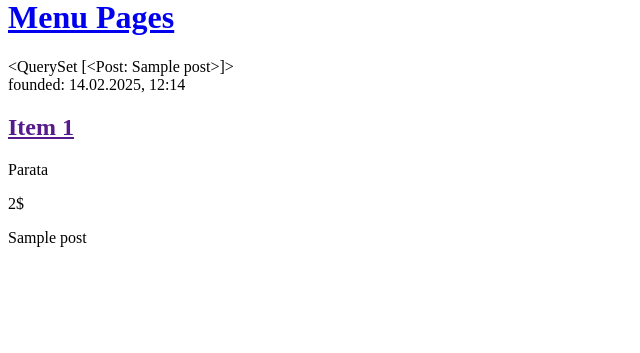
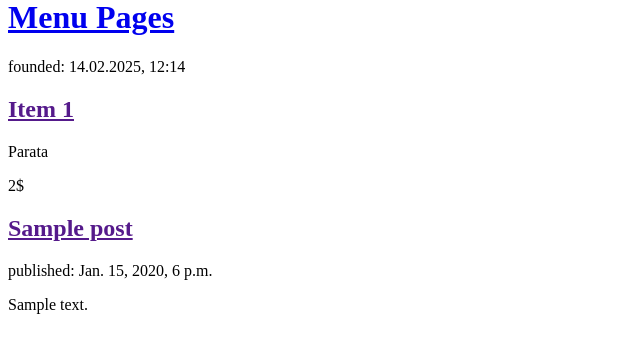
Before and after one commit to BanyarSawThit/taddib, a Django app: page / in a window 1280 px wide. Shown: the part 22-375 px from the top of the page, without its empty margins (0-640 px from the left). Run offline with Django 5.2, Linux system fonts and the light colour scheme; tables that the repository leaves empty hold one stand-in row (values such as "Sample post").

Commit message:
updated python code in html

```diff
--- a/blog/templates/blog/post_list.html
+++ b/blog/templates/blog/post_list.html
@@ -7,7 +7,7 @@
         <header>
             <h1><a href="/">Menu Pages</a></h1>
         </header>
-        {{ posts }}
+
         <article>
             <time>founded: 14.02.2025, 12:14</time>
             <h2><a href="">Item 1</a></h2>
@@ -18,7 +18,12 @@
 
 
         {% for post in posts %}
-            {{ post }}
+        <article>
+            <h2><a href="">{{ post.title }}</a></h2>
+            <time>published: {{ post.published_date }}</time>
+            <p>{{ post.text | linebreaksbr }}</p>
+        </article>
+
         {% endfor %}
     </body>
 </html>
```
